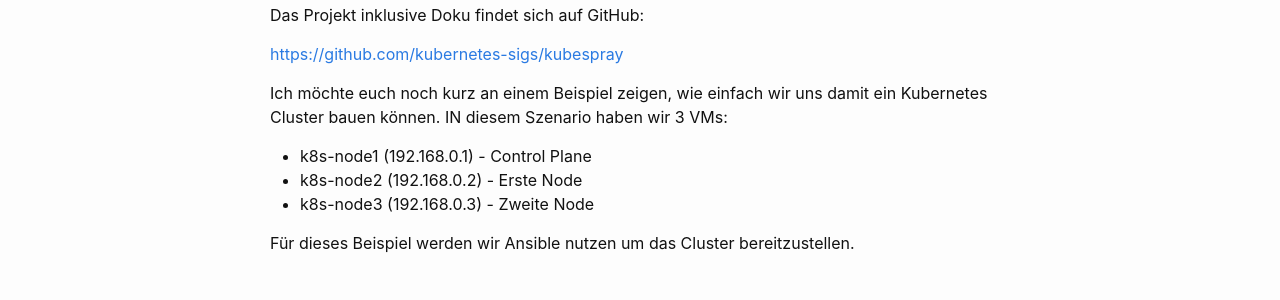
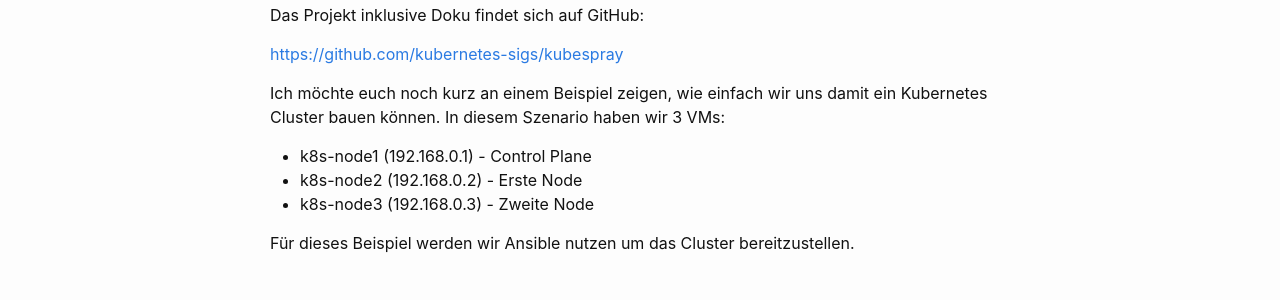
Before and after one commit to dermow/staging, a Jekyll site: the page built from _posts/2021-04-27-kubespray.markdown, in a window 1280 px wide and 900 px high. Shown: the part 429-729 px from the top of the window. Built offline with Jekyll 4.4.1, drawn with Linux system fonts in a browser that asks for light colours; comment, search, counter and statistics services are not loaded.

```diff
--- a/_posts/2021-04-27-kubespray.markdown
+++ b/_posts/2021-04-27-kubespray.markdown
@@ -16,7 +16,7 @@ Das Projekt inklusive Doku findet sich auf GitHub:
 
 [https://github.com/kubernetes-sigs/kubespray](https://github.com/kubernetes-sigs/kubespray)
 
-Ich möchte euch noch kurz an einem Beispiel zeigen, wie einfach wir uns damit ein Kubernetes Cluster bauen können. IN diesem Szenario haben wir 3 VMs:
+Ich möchte euch noch kurz an einem Beispiel zeigen, wie einfach wir uns damit ein Kubernetes Cluster bauen können. In diesem Szenario haben wir 3 VMs:
 
 * k8s-node1 (192.168.0.1) - Control Plane
 * k8s-node2 (192.168.0.2) - Erste Node
```
